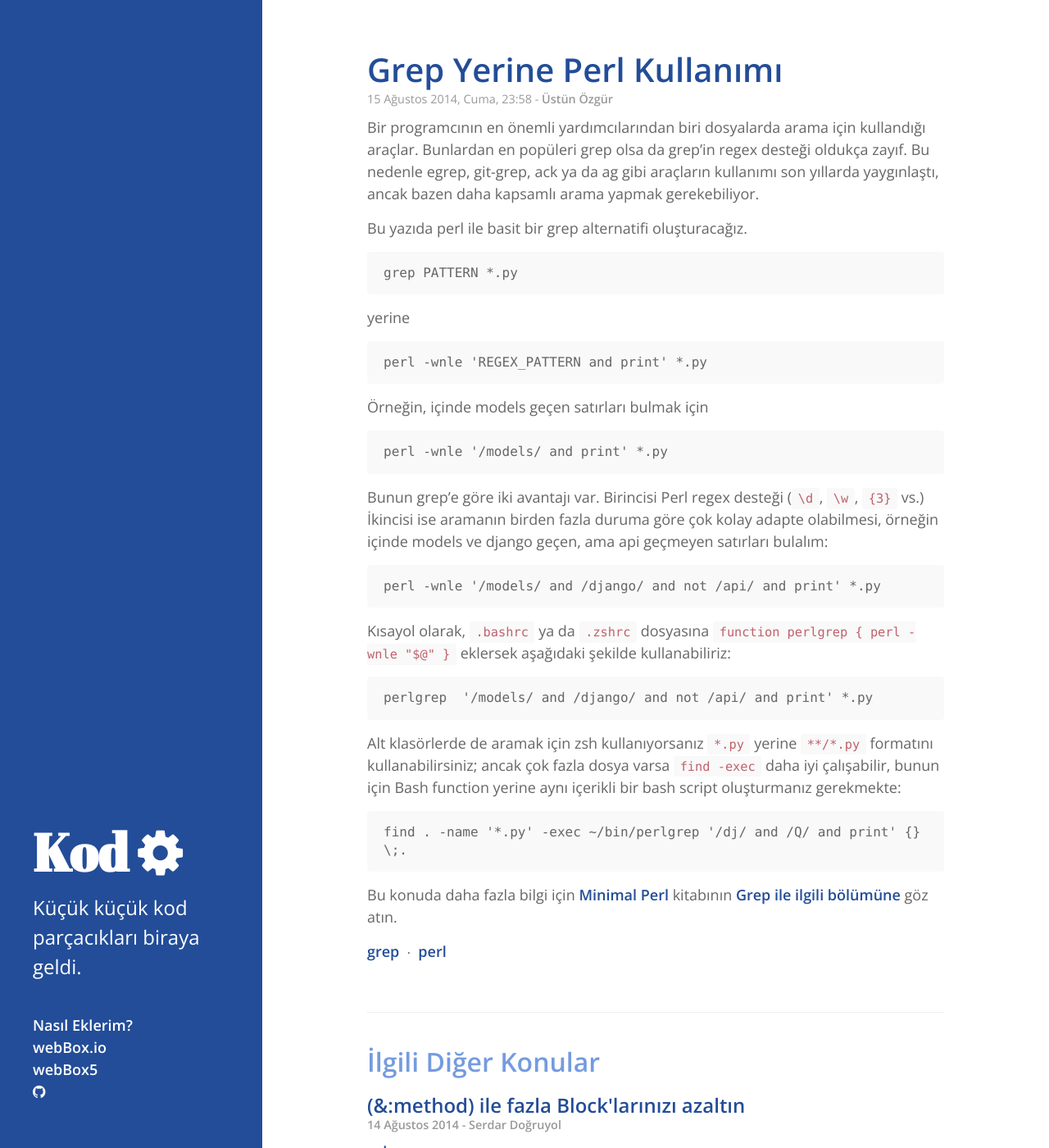
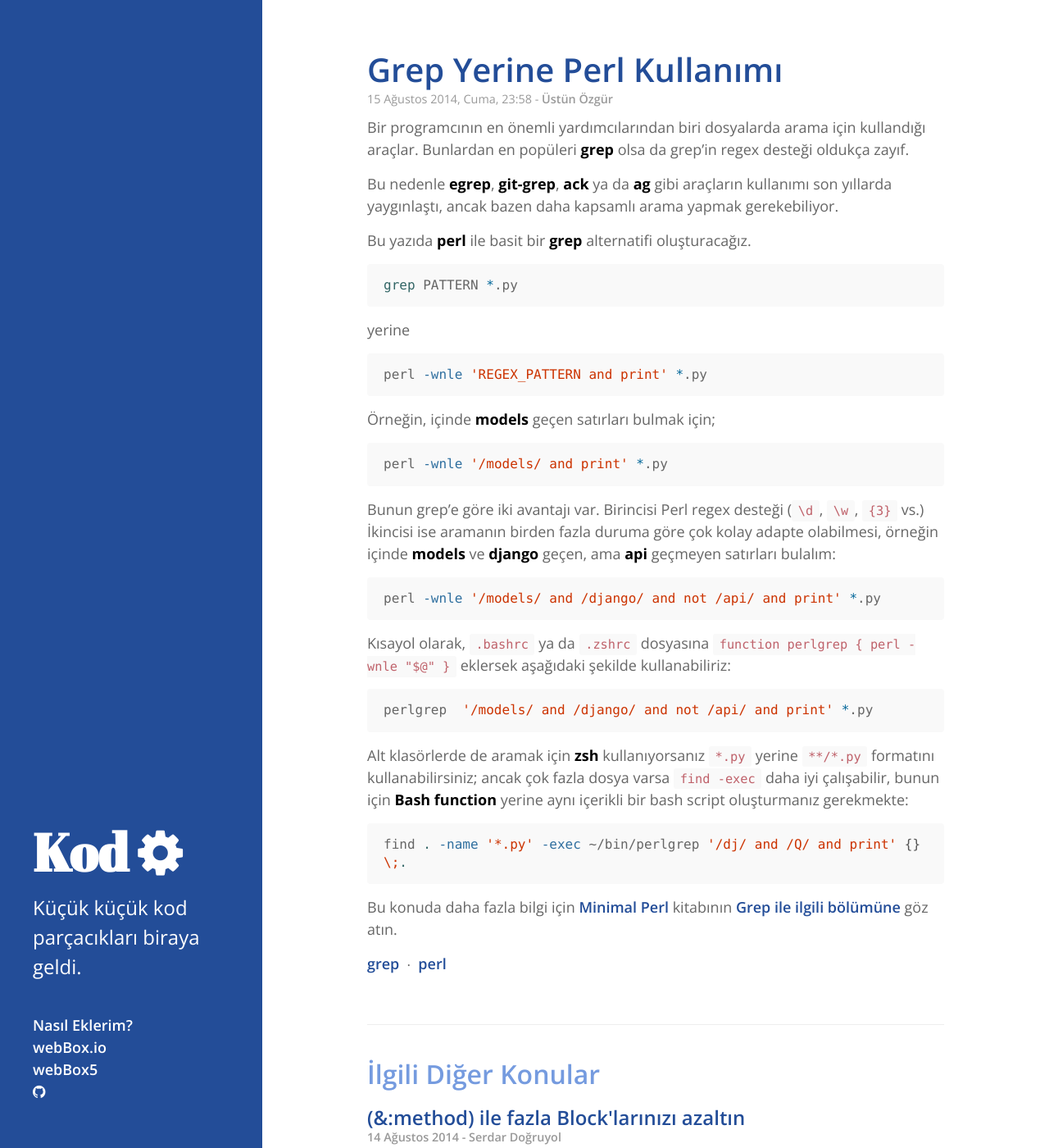
Before and after one commit to ramazantufekci/kod.webbox.io, a Jekyll site: the page built from _posts/2014-08-15-grep-yerine-perl.md, in a window 1280 px wide and 1400 px high. Shown: the whole window at 82% size. Built offline with Jekyll 4.4.1, drawn with Linux system fonts in a browser that asks for light colours; nearby versions of some CDN libraries; Markdown is read by kramdown in place of the engine named in the settings; comment, search, counter and statistics services are not loaded.

Commit message:
cosmetic fixes

`````diff
--- a/_posts/2014-08-15-grep-yerine-perl.md
+++ b/_posts/2014-08-15-grep-yerine-perl.md
@@ -10,53 +10,56 @@ writer:
 ---
 
 Bir programcının en önemli yardımcılarından biri dosyalarda arama için
-kullandığı araçlar. Bunlardan en popüleri grep olsa da grep'in regex desteği
-oldukça zayıf. Bu nedenle egrep, git-grep, ack ya da ag gibi araçların
+kullandığı araçlar. Bunlardan en popüleri **grep** olsa da grep’in
+regex desteği oldukça zayıf.
+
+Bu nedenle **egrep**, **git-grep**, **ack** ya da **ag** gibi araçların
 kullanımı son yıllarda yaygınlaştı, ancak bazen daha kapsamlı arama yapmak
 gerekebiliyor.
 
-Bu yazıda perl ile basit bir grep alternatifi oluşturacağız.
+Bu yazıda **perl** ile basit bir **grep** alternatifi oluşturacağız.
 
-````
+```bash
 grep PATTERN *.py
-````
+```
 
 yerine
 
-````
+```bash
 perl -wnle 'REGEX_PATTERN and print' *.py
-````
+```
 
-Örneğin, içinde models geçen satırları bulmak için
+Örneğin, içinde **models** geçen satırları bulmak için;
 
-````
+```bash
 perl -wnle '/models/ and print' *.py
-````
+```
 
-Bunun grep'e göre iki avantajı var. Birincisi Perl regex desteği
+Bunun grep’e göre iki avantajı var. Birincisi Perl regex desteği
 (`\d`, `\w`, `{3}` vs.) İkincisi ise aramanın birden fazla
-duruma göre çok kolay adapte olabilmesi, örneğin içinde models ve django
-geçen, ama api geçmeyen satırları bulalım:
+duruma göre çok kolay adapte olabilmesi, örneğin içinde **models** ve **django**
+geçen, ama **api** geçmeyen satırları bulalım:
 
-````
+```bash
 perl -wnle '/models/ and /django/ and not /api/ and print' *.py
-````
+```
 
-Kısayol olarak, `.bashrc` ya da `.zshrc` dosyasına `function perlgrep { perl -wnle "$@" }`
+Kısayol olarak, `.bashrc` ya da `.zshrc` dosyasına
+`function perlgrep { perl -wnle "$@" }`
 eklersek aşağıdaki şekilde kullanabiliriz:
 
-````
+```bash
 perlgrep  '/models/ and /django/ and not /api/ and print' *.py
-````
+```
 
-Alt klasörlerde de aramak için zsh kullanıyorsanız `*.py` yerine `**/*.py`
+Alt klasörlerde de aramak için **zsh** kullanıyorsanız `*.py` yerine `**/*.py`
 formatını kullanabilirsiniz; ancak çok fazla dosya varsa `find -exec` daha iyi
-çalışabilir, bunun için Bash function yerine aynı içerikli bir bash script
+çalışabilir, bunun için **Bash function** yerine aynı içerikli bir bash script
 oluşturmanız gerekmekte:
 
-````
+```bash
 find . -name '*.py' -exec ~/bin/perlgrep '/dj/ and /Q/ and print' {} \;.
-````
+```
 
 Bu konuda daha fazla bilgi için [Minimal Perl](http://www.manning.com/maher/)
 kitabının [Grep ile ilgili bölümüne](http://www.manning.com/maher/ch03.pdf)
`````
